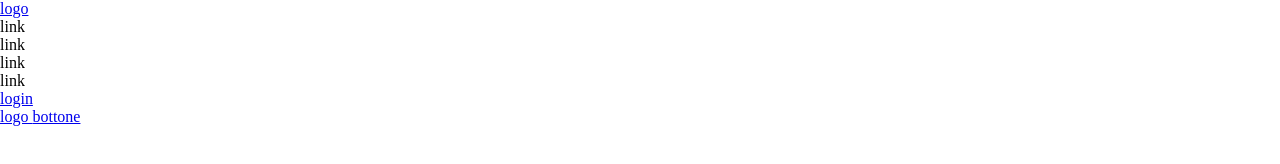
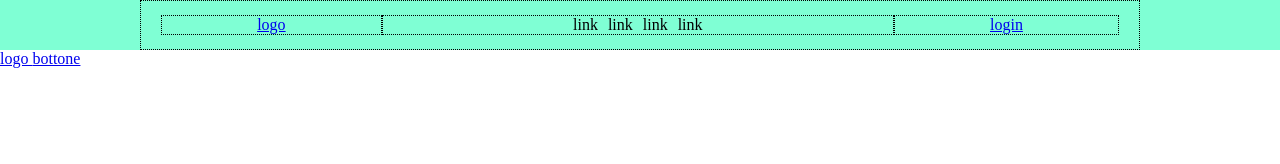
Before and after one commit to francescocifaldi/htmlcss-struttura-discord, a plain HTML site: page index.html in a window 1280 px wide. Drawn offline with Linux system fonts and the light colour scheme.

Commit message:
ADD navbar

```diff
--- a/css/style.css
+++ b/css/style.css
@@ -3,3 +3,37 @@
     margin: 0;
     padding: 0;
 }
+
+header{
+    background-color: aquamarine;
+}
+
+header .container{
+    max-width: 1000px;
+    margin: 0 auto;
+    padding: 0 20px;
+    display: flex;
+    min-height: 50px;
+    align-items: center;
+}
+
+ul {
+    list-style: none;
+}
+
+a {
+    flex-grow: 1;
+    text-align: center;
+
+}
+
+.menu{
+    display: flex;
+    gap: 10px;
+    flex-grow: 2;
+    justify-content: center;
+}
+
+.debug{
+    border: 1px dotted black;
+}
--- a/index.html
+++ b/index.html
@@ -8,20 +8,22 @@
 </head>
 <body>
     <!-- navbar-->
-    <nav class="navbar">
-        <a href="#">
+    <header>
+        <div class="top container debug">
+            <a href="#" class="debug">
                 logo
             </a>
-        <ul>
+            <ul class="menu debug">
                 <li>link</li>
                 <li>link</li>
                 <li>link</li>
                 <li>link</li>
             </ul>
-        <a href="#">
+            <a href="#" class="debug">
                 login
             </a>
-    </nav>
+        </div>
+    </header>
     <!-- frame -->
     <section>
         <div class="frame">
@@ -43,7 +45,7 @@
     </section>
     <!-- 2nd container-->
     <section>
-        <div class="container"></div>
+        <div class="container">
             <div class="row">
                 <div class="col-33">
 
```
Lines whose indentation alone changed are shown as unchanged.
